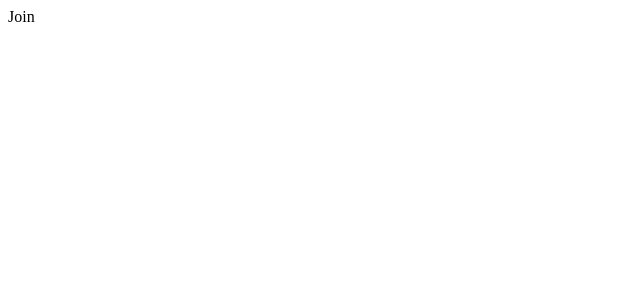
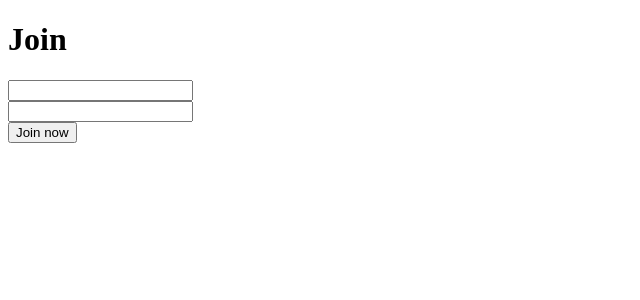
Before and after one commit to KelliePetersen/mern-chat, a React (Create React App) app in the folder client/: page / in a window 1280 px wide. Shown: the top 300 px of the page, without its empty margins (0-640 px from the left). Built offline with nearby package versions, Linux system fonts and the light colour scheme.

Commit message:
create join chat form with logic to change name and room state

```diff
--- a/client/src/components/Join.js
+++ b/client/src/components/Join.js
@@ -1,9 +1,20 @@
-import React from 'react';
+import React, { useState } from 'react';
+import { Link } from 'react-router-dom';
 
 const Join = () => {
+  const [name, setName] = useState('');
+  const [room, setRoom] = useState('');
+
   return (
-    <div>
-      Join
+    <div className="outer-wrapper">
+      <div className="inner-wrapper">
+        <h1 className="heading">Join</h1>
+        <div><input placeholder="" className="input" type="text" onChange={e => setName(e.target.value)} required /></div>
+        <div><input placeholder="" className="input" type="text" onChange={e => setRoom(e.target.value)} required /></div>
+        <Link to={`/chat?name=${name}&room=${room}`} onClick={e => (name && room) ? null : e.preventDefault()}>
+          <button className="button" type="submit">Join now</button>
+        </Link>
+      </div>
     </div>
   )
 }
```
